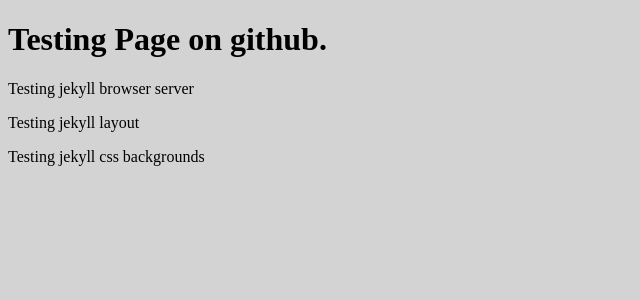
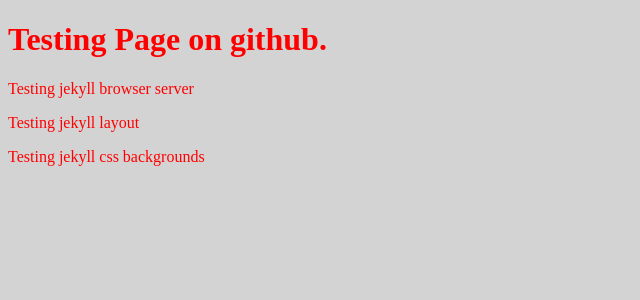
Before and after one commit to Hank-Tsou/Hank-Tsou, a Jekyll site: the page built from index.html, in a window 1280 px wide. Shown: the top 300 px of the page, without its empty margins (0-640 px from the left). Built offline with Jekyll 4.4.1, drawn with Linux system fonts in a browser that asks for light colours; Markdown is read by kramdown in place of the engine named in the settings.

Commit message:
connect css

```diff
--- a/_layouts/default.html
+++ b/_layouts/default.html
@@ -4,7 +4,6 @@
     <head>
         <meta charset="utf-8">
         <title>Hank's personal website</title>
-        <link href="{{site.baseurl}}css/main.css" rel="stylesheet" >
         <link href="css/main.css" rel="stylesheet" >
     </head>
     <body>
--- a/css/main.css
+++ b/css/main.css
@@ -1,3 +1,4 @@
 html{
   background-color: lightgray;
+  color: red;
 }
```
